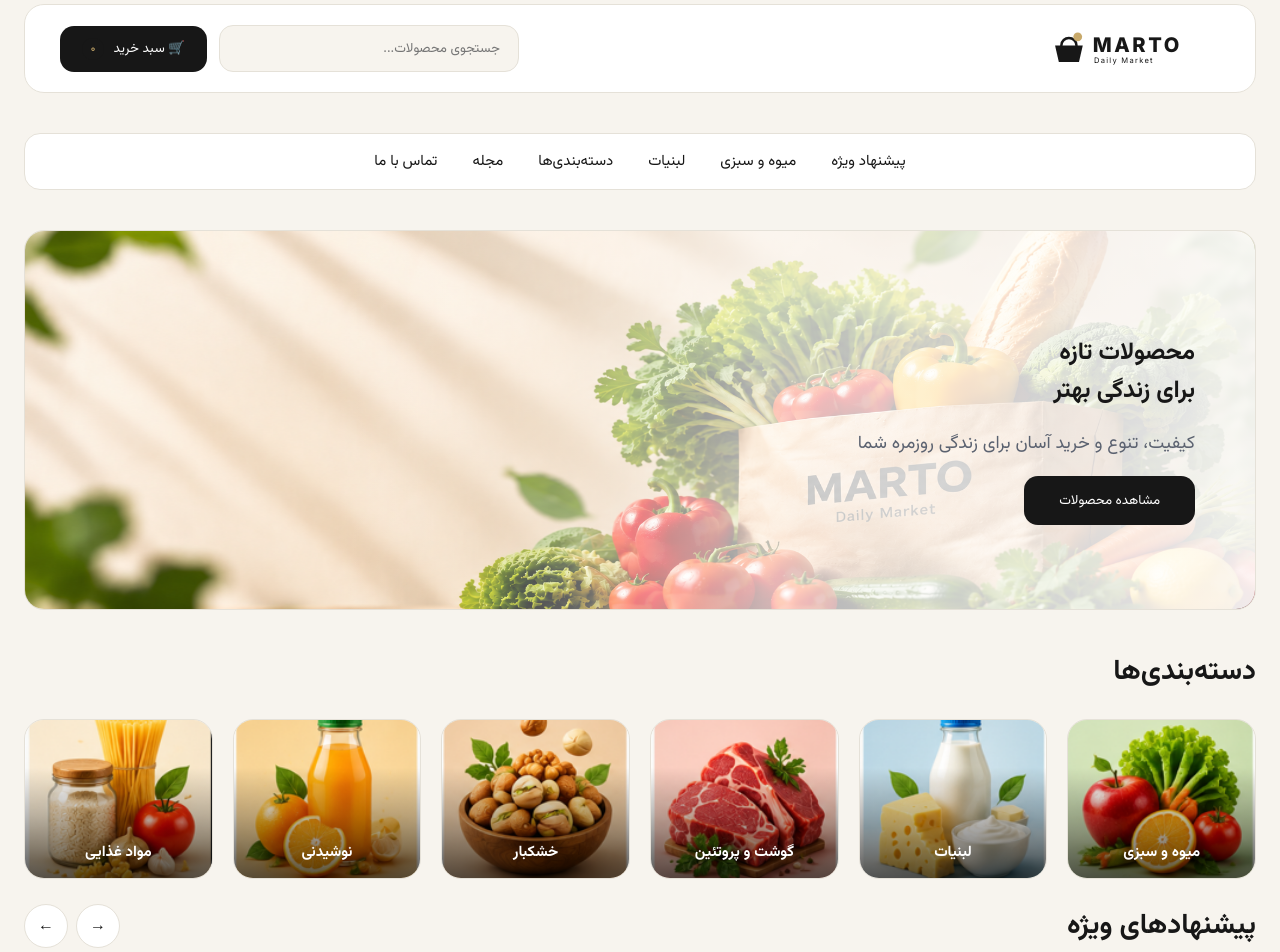
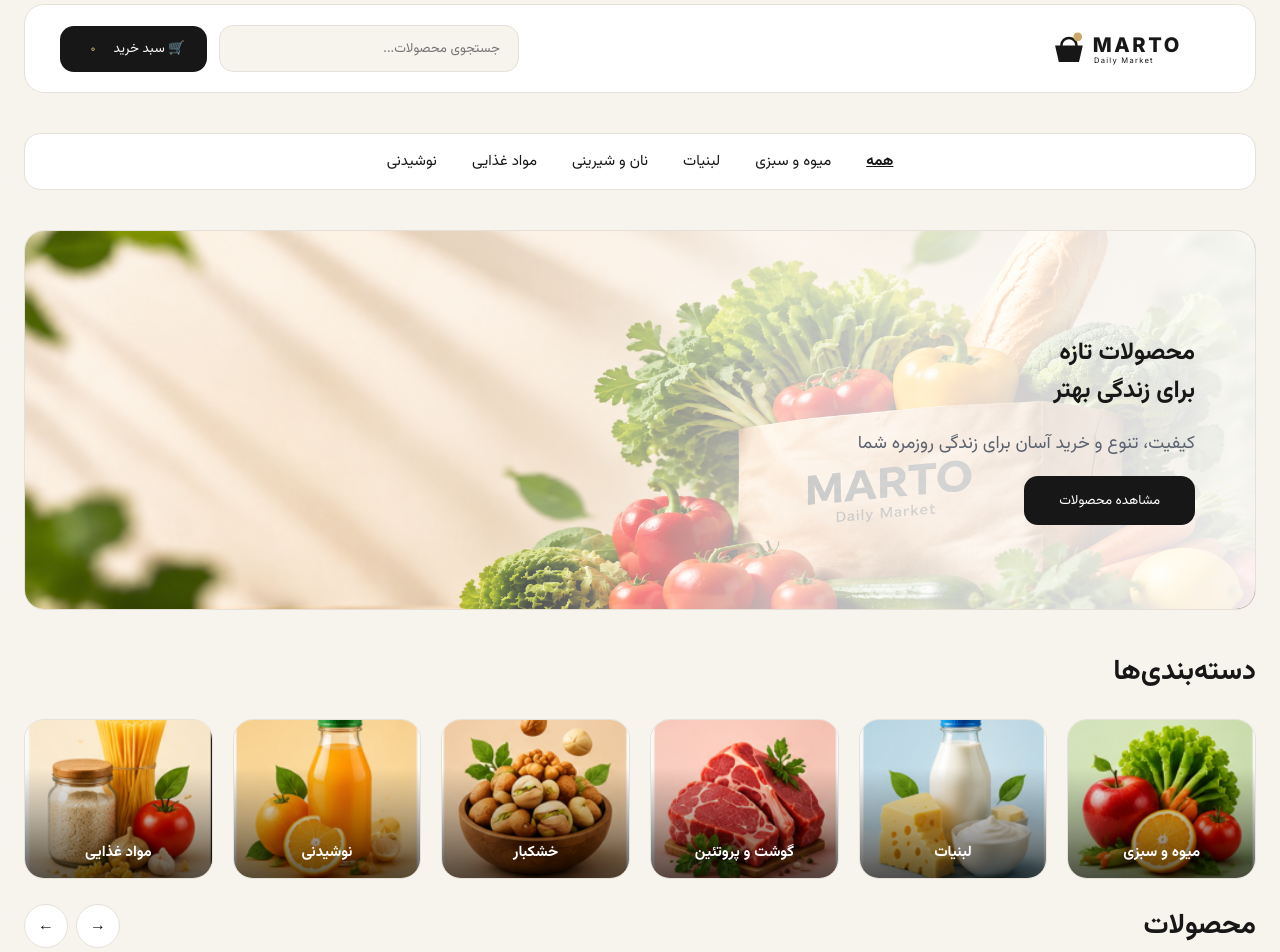
Before and after one commit to A-H-FEIZI/dry-shop, a React (Vite) app: page / in a window 1280 px wide. Shown: the part 20-972 px from the top of the page. Built offline with nearby package versions, Linux system fonts and the light colour scheme.

Commit message:
feat: category selection state and derived products (week 5 step 3)

```diff
--- a/src/App.tsx
+++ b/src/App.tsx
@@ -1,5 +1,4 @@
 import { useState } from 'react'
-import { addToCart, cartCount, removeFromCart } from './features/cart/rules/lines.ts'
 import CartPanel from './components/CartPanel.tsx'
 import CategoryGrid from './components/CategoryGrid.tsx'
 import CategoryNav from './components/CategoryNav.tsx'
@@ -8,29 +7,24 @@ import Header from './components/Header.tsx'
 import Hero from './components/Hero.tsx'
 import LogoSprite from './components/LogoSprite.tsx'
 import ProductGrid from './components/ProductGrid.tsx'
-import type { Card, CartLine } from './shared/types.ts'
-
-const SAMPLE: Card[] = [
-  {
-    id: 102, title: 'پرتقال', unit: 'هر کیلو', emoji: '🍊', image: null,
-    price: '۴۵٬۰۰۰ تومان', oldPrice: '۵۰٬۰۰۰ تومان', discount: '۱۰٪', inStock: true,
-  },
-  {
-    id: 103, title: 'موز', unit: 'هر کیلو', emoji: '🍌', image: null,
-    price: '۶۰٬۰۰۰ تومان', oldPrice: null, discount: null, inStock: true,
-  },
-  {
-    id: 201, title: 'شیر', unit: 'یک لیتر', emoji: '🥛', image: null,
-    price: '۳۵٬۰۰۰ تومان', oldPrice: null, discount: null, inStock: false,
-  },
-  {
-    id: 402, title: 'عسل', unit: '۵۰۰ گرم', emoji: '🍯', image: null,
-    price: '۱۲۰٬۰۰۰ تومان', oldPrice: null, discount: null, inStock: true,
-  },
-]
+import { addToCart, cartCount, removeFromCart } from './features/cart/rules/lines.ts'
+import { inCategory, offerMap } from './features/products/catalog/select.ts'
+import { toCard } from './features/products/catalog/toCard.ts'
+import { SAMPLE_OFFERS, SAMPLE_PRODUCTS, SAMPLE_STOCK } from './sample.ts'
+import type { Card, CartLine, Product } from './shared/types.ts'
 
 export default function App() {
   const [cart, setCart] = useState<CartLine[]>([])
+  const [categoryId, setCategoryId] = useState<number | null>(null)
+
+  const offers = offerMap(SAMPLE_OFFERS)
+  const toCards = (products: Product[]): Card[] =>
+    products.map((p) => toCard(p, SAMPLE_STOCK, offers.get(p.id)))
+
+  const allCards = toCards(SAMPLE_PRODUCTS)
+  const shownCards = toCards(
+    categoryId === null ? SAMPLE_PRODUCTS : inCategory(SAMPLE_PRODUCTS, categoryId),
+  )
   const count = cartCount(cart)
 
   function handleAdd(id: number) {
@@ -45,18 +39,18 @@ export default function App() {
     <>
       <LogoSprite />
       <Header count={count} />
-      <CategoryNav />
+      <CategoryNav selected={categoryId} onPick={setCategoryId} />
       <main id="main">
         <Hero />
         <CategoryGrid />
         <ProductGrid
-          id="offers"
-          title="پیشنهادهای ویژه"
-          prefix="offer"
-          cards={SAMPLE}
+          id="products"
+          title="محصولات"
+          prefix="product"
+          cards={shownCards}
           onAdd={handleAdd}
         />
-        <CartPanel lines={cart} cards={SAMPLE} onRemove={handleRemove} />
+        <CartPanel lines={cart} cards={allCards} onRemove={handleRemove} />
       </main>
       <Footer />
     </>
--- a/src/components/CategoryNav.tsx
+++ b/src/components/CategoryNav.tsx
@@ -1,12 +1,40 @@
-export default function CategoryNav() {
+import type { Category } from '../shared/types.ts'
+
+type NavCategory = Pick<Category, 'id' | 'name'>
+
+const CATEGORIES: NavCategory[] = [
+  { id: 1, name: 'میوه و سبزی' },
+  { id: 2, name: 'لبنیات' },
+  { id: 3, name: 'نان و شیرینی' },
+  { id: 4, name: 'مواد غذایی' },
+  { id: 5, name: 'نوشیدنی' },
+]
+
+type CategoryNavProps = {
+  selected: number | null
+  onPick: (id: number | null) => void
+}
+
+export default function CategoryNav({ selected, onPick }: CategoryNavProps) {
   return (
-    <nav className="category-nav" aria-label="منوی اصلی">
-      <a href="#offers">پیشنهاد ویژه</a>
-      <a href="#fruits">میوه و سبزی</a>
-      <a href="#dairy">لبنیات</a>
-      <a href="#categories">دسته‌بندی‌ها</a>
-      <a href="#blog">مجله</a>
-      <a href="#contact">تماس با ما</a>
+    <nav className="category-nav" aria-label="دسته‌بندی محصولات">
+      <a
+        href="#products"
+        aria-current={selected === null ? 'true' : undefined}
+        onClick={() => onPick(null)}
+      >
+        همه
+      </a>
+      {CATEGORIES.map((c) => (
+        <a
+          key={c.id}
+          href="#products"
+          aria-current={selected === c.id ? 'true' : undefined}
+          onClick={() => onPick(c.id)}
+        >
+          {c.name}
+        </a>
+      ))}
     </nav>
   )
 }
--- a/src/components/ProductGrid.tsx
+++ b/src/components/ProductGrid.tsx
@@ -20,6 +20,9 @@ export default function ProductGrid({ id, title, prefix, cards, onAdd }: Product
         </div>
       </div>
 
+            {cards.length === 0 ? (
+        <p className="status">محصولی برای نمایش وجود ندارد.</p>
+      ) : (
         <div className="carousel">
           {cards.map((card, i) => (
             <ProductCard
@@ -30,6 +33,7 @@ export default function ProductGrid({ id, title, prefix, cards, onAdd }: Product
             />
           ))}
         </div>
+      )}
     </section>
   )
 }
--- /dev/null
+++ b/src/sample.ts
@@ -0,0 +1,19 @@
+import type { Offer, Product, Stock } from './shared/types.ts'
+
+export const SAMPLE_PRODUCTS: Product[] = [
+  { id: 102, categoryId: 1, name: 'پرتقال', emoji: '🍊', unit: 'هر کیلو', price: 50000, tags: [] },
+  { id: 103, categoryId: 1, name: 'موز', emoji: '🍌', unit: 'هر کیلو', price: 60000, tags: [] },
+  { id: 201, categoryId: 2, name: 'شیر', emoji: '🥛', unit: 'یک لیتر', price: 35000, tags: [] },
+  { id: 202, categoryId: 2, name: 'پنیر سفید', emoji: '🧀', unit: '۴۰۰ گرم', price: 80000, tags: [] },
+  { id: 203, categoryId: 2, name: 'ماست', emoji: '🥣', unit: '۹۰۰ گرم', price: 40000, tags: [] },
+  { id: 402, categoryId: 4, name: 'عسل', emoji: '🍯', unit: '۵۰۰ گرم', price: 120000, tags: [] },
+]
+
+export const SAMPLE_STOCK: Stock = {
+  updatedAt: '2026-11-06',
+  items: { '102': 10, '103': 5, '201': 0, '202': 8, '203': 6, '402': 3 },
+}
+
+export const SAMPLE_OFFERS: Offer[] = [
+  { productId: 102, percent: 10, label: 'تخفیف ویژه' },
+]
--- a/style.css
+++ b/style.css
@@ -891,3 +891,8 @@ address { font-style: normal; color: var(--secondary-color); line-height: 2; mar
   gap: 1rem;
   padding: 0.5rem 0;
 }
+
+.category-nav a[aria-current='true'] {
+  font-weight: 700;
+  text-decoration: underline;
+}
```
Lines whose indentation alone changed are shown as unchanged.
